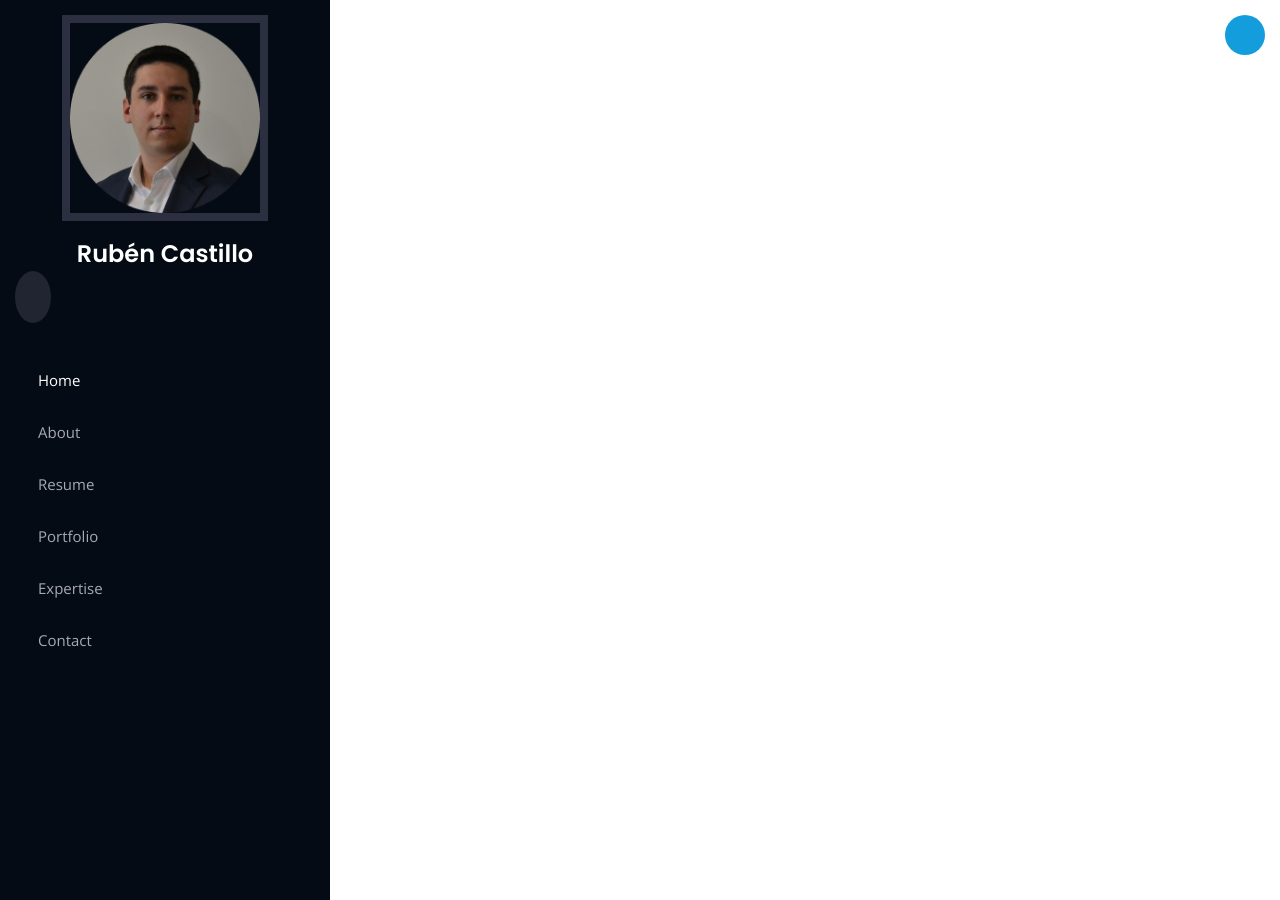
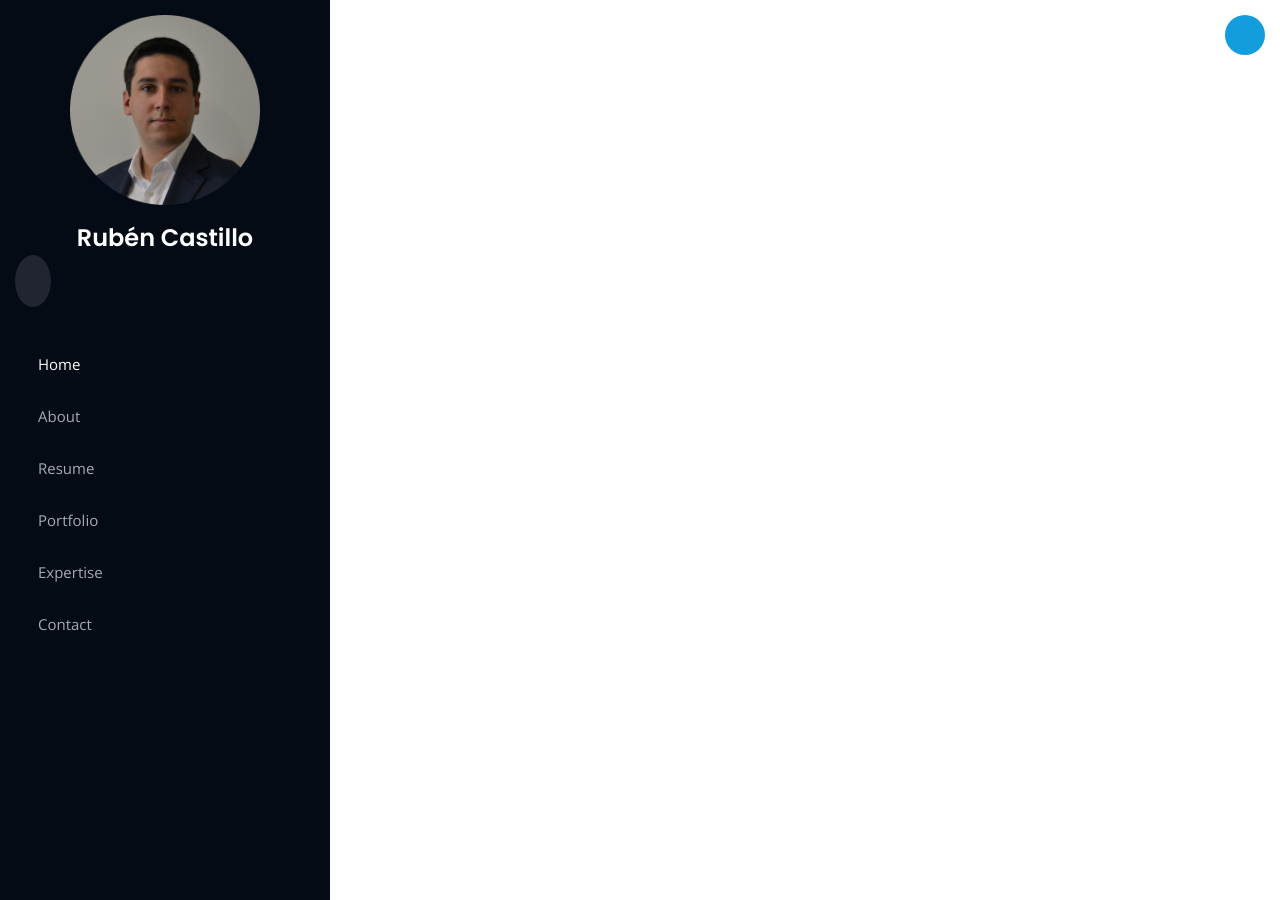
Before and after one commit to rbcastillo/rbcastillo.github.io, a Jekyll site: the page index.html, which Jekyll copies as it is, in a window 1280 px wide. Built offline with Jekyll 4.4.1, drawn with Linux system fonts in a browser that asks for light colours.

Commit message:
Update style.css

```diff
--- a/assets/css/style.css
+++ b/assets/css/style.css
@@ -88,7 +88,7 @@ h1, h2, h3, h4, h5, h6 {
   margin: 15px auto;
   display: block;
   width: 190px;
-  border: 8px solid #2c2f3f;
+  border: 0;
 }
 
 #header .profile h1 {
```
